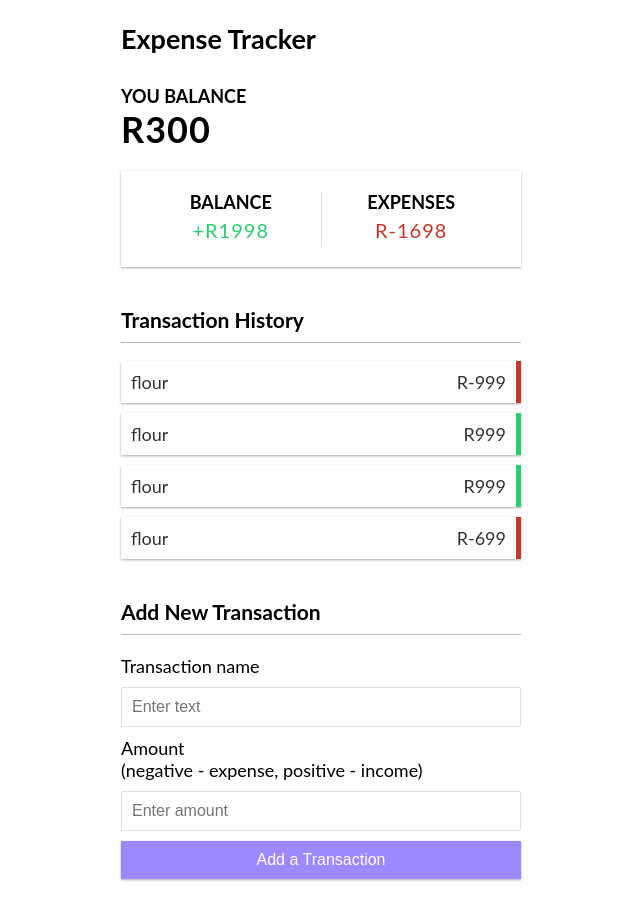
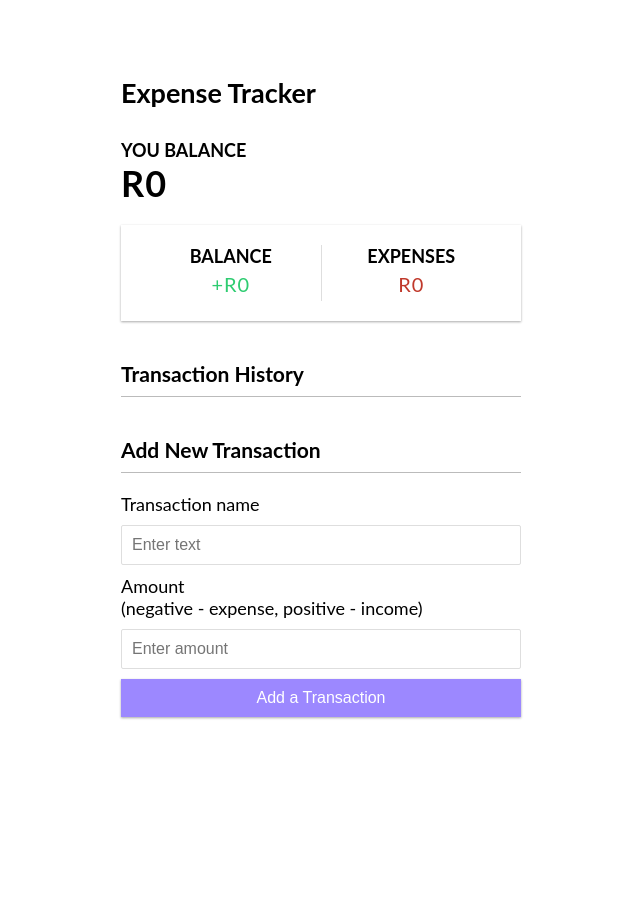
Before and after one commit to Luvuyotafeni/expense-tracker, a Vue app: page / in a window 1280 px wide. Shown: the whole page, without its empty margins (319-959 px from the left). After the commit the page ends 800 px from the top, so only its background shows below. Built offline with nearby package versions, Linux system fonts and the light colour scheme; a web font is replaced by a local one.

Commit message:
removed pre-added tansactions

```diff
--- a/package.json
+++ b/package.json
@@ -11,6 +11,7 @@
   "dependencies": {
     "axios": "^1.7.7",
     "vue": "^3.5.12",
+    "vue-router": "^4.4.5",
     "vue-toastification": "^2.0.0-rc.5"
   },
   "devDependencies": {
--- a/src/App.vue
+++ b/src/App.vue
@@ -23,10 +23,7 @@ import { ref, computed } from 'vue';
 const toast = useToast();
 
 const transactions = ref( [
-                { id: 1, text:'flour', amount: -999 },
-                { id: 2, text:'flour', amount: 999 },
-                { id: 3, text:'flour', amount: 999 },
-                { id: 4, text:'flour', amount: -699 },
+
             ]);
 const total = computed(() => {
     return transactions.value.reduce((acc, transaction) => {
```
Also changed, not shown: 1 other file (tests, documents, lock files or other folders).
